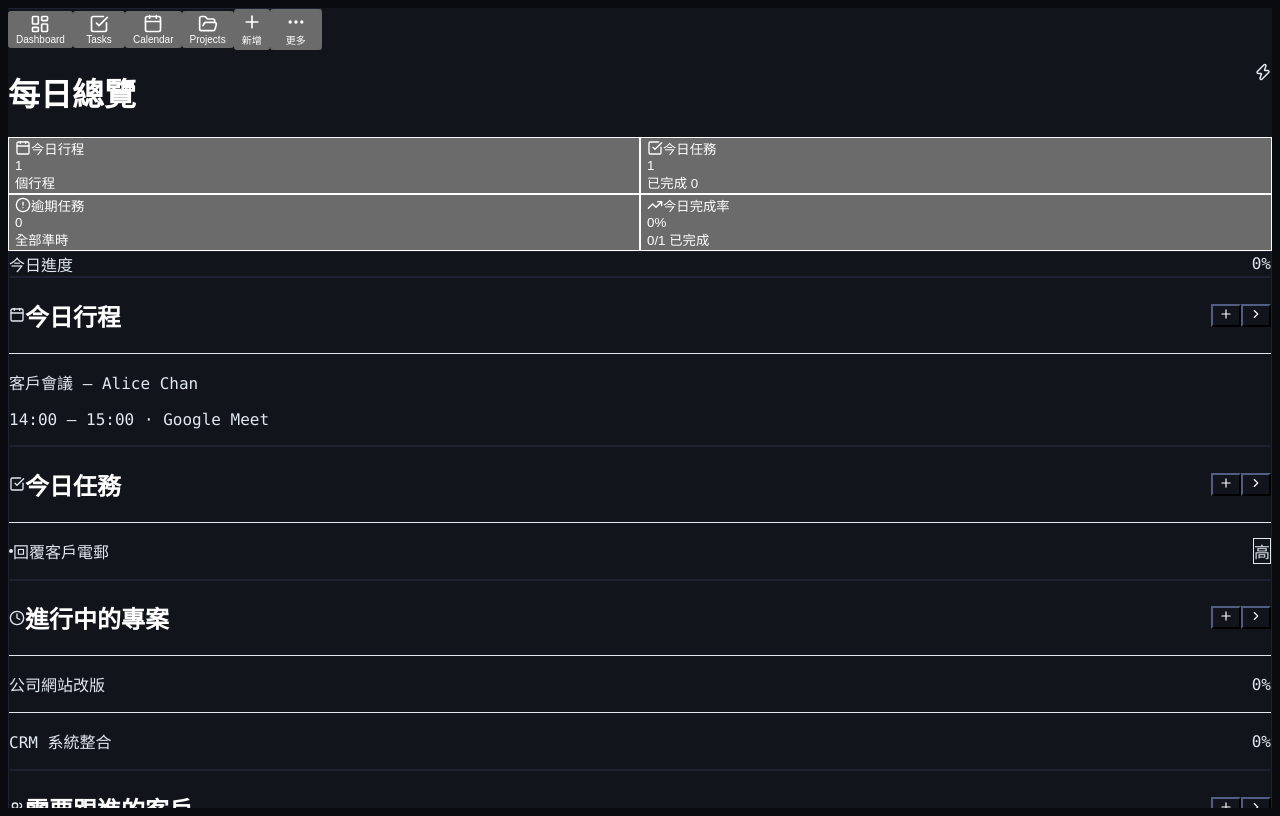
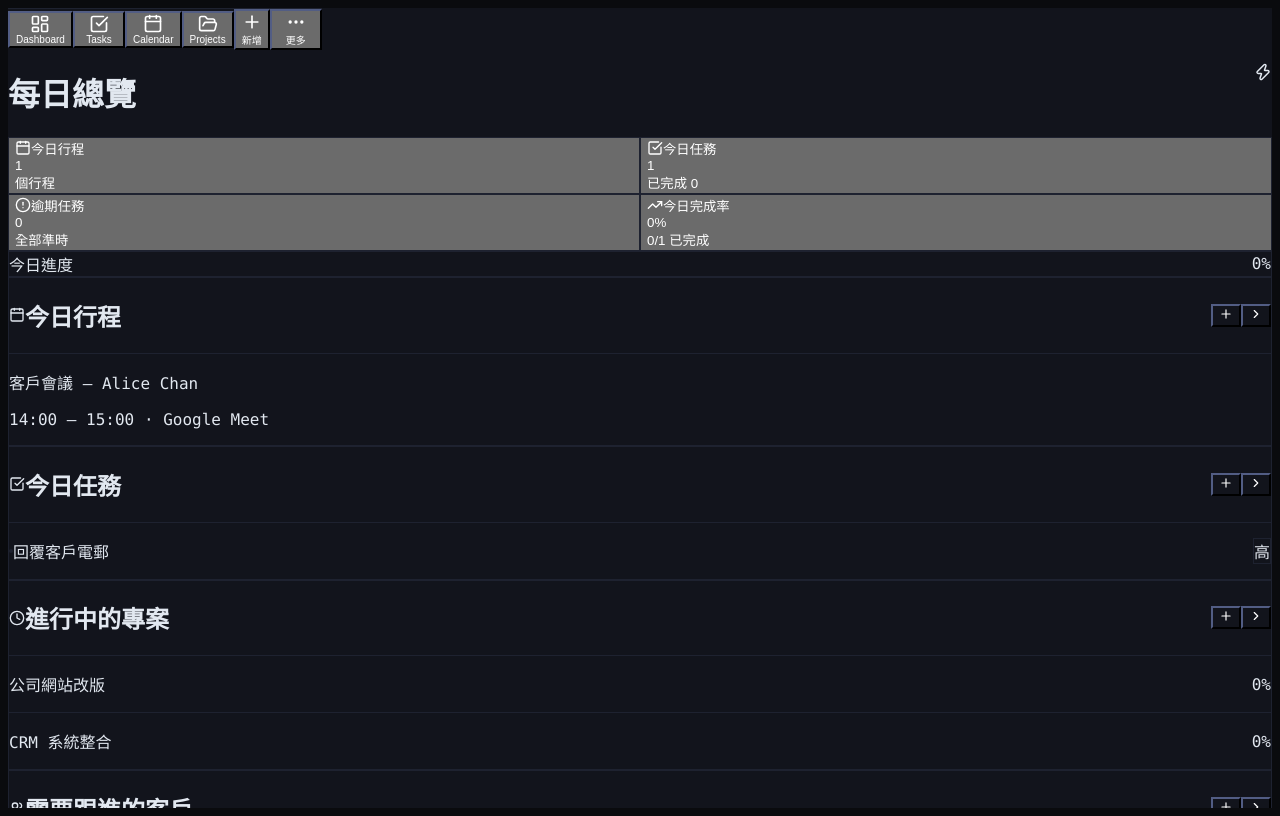
Before and after one commit to pennypenny135-coder/workplatform2, a React (Vite) app: page / in a window 1280 px wide. Built offline with nearby package versions, Linux system fonts and the light colour scheme.

Commit message:
clean up ugly grid lines and fix card backgrounds for vantage theme

```diff
--- a/src/index.css
+++ b/src/index.css
@@ -12,13 +12,12 @@ body {
   font-family: ui-monospace, SFMono-Regular, Menlo, Monaco, Consolas, monospace;
 }
 
-/* 確保所有卡片、面板、選單都有實心嘅 Vantage 深色底色與精準邊框，不再透明 */
-.bg-white, [class*="bg-gray-"], [class*="bg-slate-"], [class*="card"] {
-  background-color: #12141c !important;
+/* 自動清洗所有元件嘅硬性淺色邊框，防止起白線 */
+*, ::before, ::after {
   border-color: #1e2230 !important;
 }
 
-/* 文字顏色修正，確保清晰可讀 */
-h1, h2, h3, h4, h5, h6 {
-  color: #ffffff !important;
+/* 確保所有卡片面板擁有靚仔嘅 Vantage 深色實心底色 */
+.bg-white, [class*="bg-gray-"], [class*="bg-slate-"] {
+  background-color: #12141c !important;
 }
```
